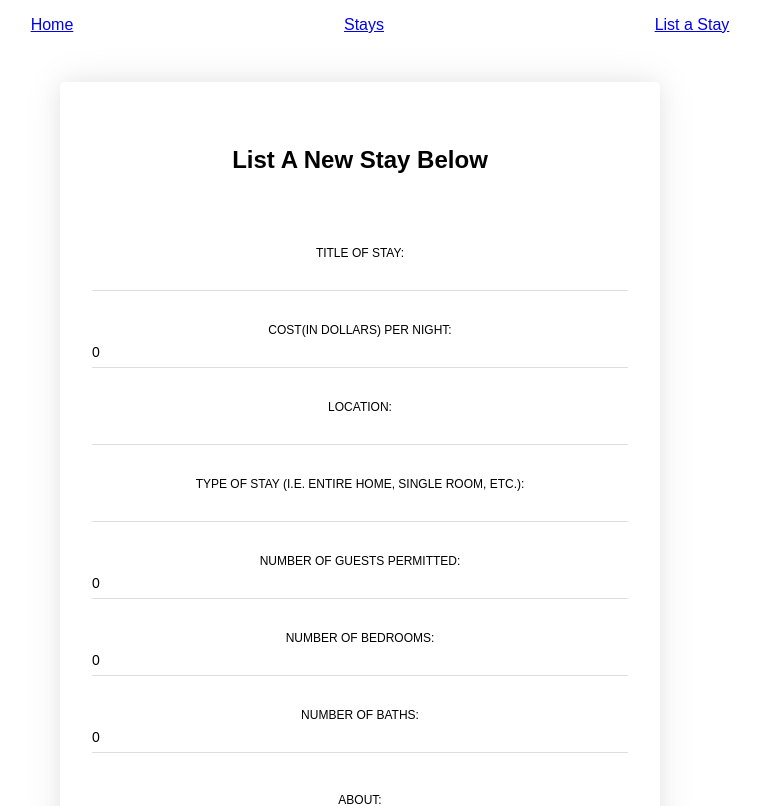
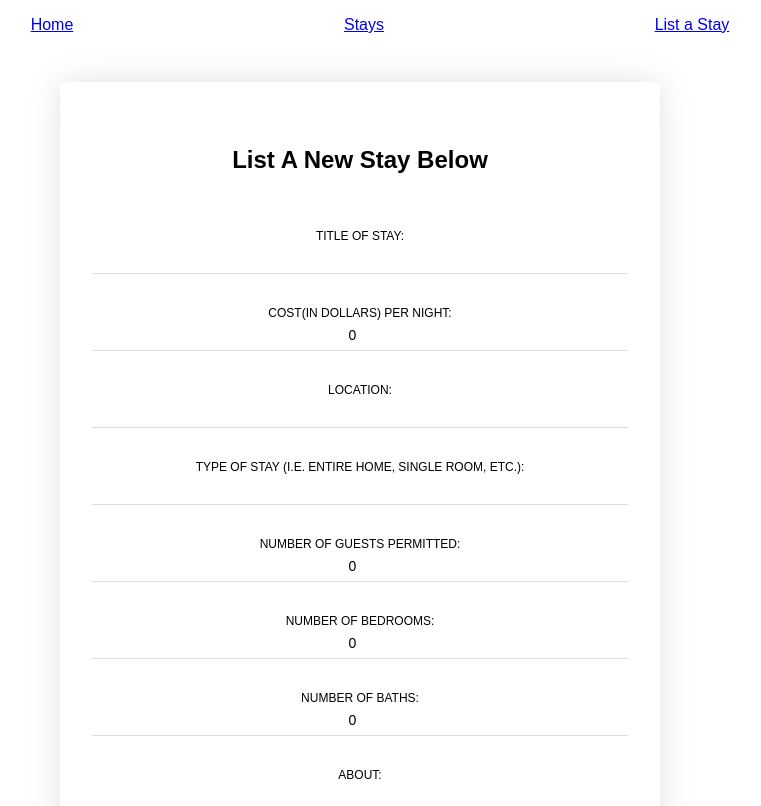
Before and after one commit to LaRaye/react-redux-project-spare-rm, a React (Create React App) app: page /stays/new in a window 1280 px wide. Shown: the top 806 px of the page, without its empty margins (280-1041 px from the left). Built offline with nearby package versions, Linux system fonts and the light colour scheme; no server answers.

Commit message:
adjust styling and formatting for form

```diff
--- a/src/components/CardStyle.js
+++ b/src/components/CardStyle.js
@@ -22,7 +22,7 @@ export const LargeCardWrapper = styled.div`
 
 export const CardHeader = styled.header`
   padding-top: 32px;
-  padding-bottom: 32px;
+  padding-bottom: 15px;
 `;
 
 export const CardHeading = styled.h4`
@@ -65,6 +65,7 @@ export const CardInput = styled.input`
   border-bottom: 1px solid #ddd;
   border-left: 0;
   transition: border-bottom-color 0.25s ease-in;
+  text-align: center;
 
   &:focus {
     border-bottom-color: #e5195f;
--- a/src/components/StayForm.js
+++ b/src/components/StayForm.js
@@ -43,17 +43,17 @@ class StayForm extends React.Component {
 
               <CardFieldset>
                 <CardText>Number of Guests Permitted:</CardText>
-                <CardInput type="text" name="number_of_guests" value={this.props.formData.number_of_guests} onChange={event => this.props.handleChange(event)}/>
+                <CardInput type="number" name="number_of_guests" value={this.props.formData.number_of_guests} onChange={event => this.props.handleChange(event)}/>
               </CardFieldset>
 
               <CardFieldset>
                 <CardText>Number of Bedrooms:</CardText>
-                <CardInput type="text" name="bedrooms" value={this.props.formData.bedrooms} onChange={event => this.props.handleChange(event)}/>
+                <CardInput type="number" name="bedrooms" value={this.props.formData.bedrooms} onChange={event => this.props.handleChange(event)}/>
               </CardFieldset>
 
               <CardFieldset>
                 <CardText>Number of Baths:</CardText>
-                <CardInput type="text" name="baths" value={this.props.formData.baths} onChange={event => this.props.handleChange(event)}/>
+                <CardInput type="number" name="baths" value={this.props.formData.baths} onChange={event => this.props.handleChange(event)}/>
               </CardFieldset>
 
               <CardFieldset>
@@ -66,7 +66,9 @@ class StayForm extends React.Component {
                 <CardInput type="text" name="amenities" value={this.props.formData.amenities} onChange={event => this.props.handleChange(event)}/>
               </CardFieldset>
 
-              <CardButton type="submit">List a New Stay</CardButton>
+              <CardFieldset>
+                <CardButton type="submit">List a New Stay</CardButton>
+              </CardFieldset>
             </form>
           </div>
         </CardBody>
```
